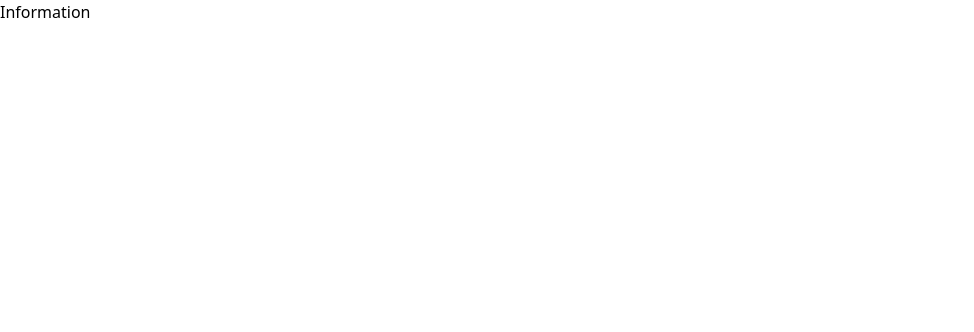
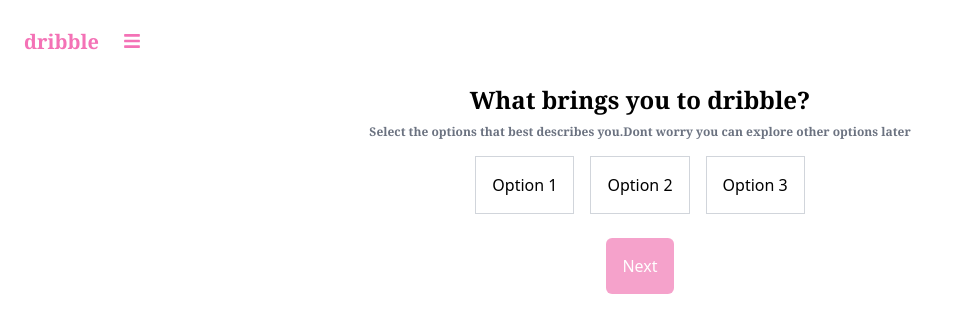
Before and after one commit to ShoveetSingh/InternshipAssignment1, a React (Vite) app: page /Information in a window 1280 px wide. Shown: the top 332 px of the page, without its empty margins (0-974 px from the left). Built offline with nearby package versions, Linux system fonts and the light colour scheme.

Commit message:
Second last Commit

```diff
--- a/src/components/Information.jsx
+++ b/src/components/Information.jsx
@@ -1,8 +1,63 @@
-import React from 'react'
+import React,{useState} from 'react'
+import { FaBars } from 'react-icons/fa'
+import { useNavigate } from 'react-router-dom'
 
 const Information = () => {
+
+  const [selectedOption, setSelectedOption] = useState(null);
+
+  const handleOptionClick = (option) => {
+    setSelectedOption(option);
+  };
+
+
+  const navigate = useNavigate();
+
+  const handleClick = () => {
+    if (selectedOption) {
+      navigate('/Verify');
+    }
+  }
+
   return (
-    <div>Information</div>
+    <div>
+        <div className= "flex flex-row px-6 py-6">
+        <h1 className="font-serif text-xl text-pink-400 font-semibold py-1">dribble</h1>
+        <div className="px-6 py-2">
+        <FaBars className="text-pink-400 text-lg"/>
+        </div>
+        </div>
+        <div className="flex flex-col justify-center items-center">
+          <h1 className="font-bold text-2xl font-serif">What brings you to dribble?</h1>
+          <p1 className="font-serif font-semibold text-xs text-gray-500 py-2">Select the options that best describes you.Dont worry you can explore other options later</p1>
+        </div>
+        <div className="flex flex-col justify-center">
+          <div className='flex flex-row justify-center items-center'>
+      {[1, 2, 3].map((option) => (
+        <div
+          key={option}
+          className={`option p-4 m-2 border border-gray-300 cursor-pointer ${
+            selectedOption === option ? 'border-pink-400' : ''
+          }`}
+          onClick={() => handleOptionClick(option)}
+        >
+          Option {option}
+        </div>
+      ))}
+      </div>
+      <div className=" flex justify-center items-center">
+      <button
+        className={` py-4 px-4 mt-4 rounded-md text-white bg-pink-500 ${
+          selectedOption ? 'bg-pink-500' : 'opacity-50  cursor-not-allowed bg-gray-300'
+        }`}
+        onClick={handleClick}
+        // disabled={!selectedOption}
+      >
+        Next
+      </button>
+      </div>
+    </div>
+    </div>
   )
 }
 
--- a/src/components/Profile.jsx
+++ b/src/components/Profile.jsx
@@ -42,14 +42,20 @@
         <h1 className="font-bold text-lg font-serif">Add your location</h1>
         <input type="text" className="border-2 border-gray-300 rounded-md m-2 px-4 py-2" required/>
         <div className="flex flex-row p-2">
-        <button
-        onClick={() => {window.location.href = '/Information'}}
-         className="border-2 px-10 py-2  bg-pink-600 text-white  m-2 rounded-md font-semibold">
+        <button onClick={() => {window.location.href = '/Information'}}
+         className=
+         {`border-2 px-10 py-2  bg-pink-600 text-white  m-2 rounded-md font-semibold
+         ${
+          selectedImage ? 'bg-pink-600' : 'opacity-50 cursor-not-allowed'
+         }
+
+         `}>
           Next
           </button>
         <h1 className="text-gray-400 font-serif text-sm py-4">or press
         <Link to='/Signup' className="text-pink-500"> to return</Link>
         </h1>
+
         </div>
         </div>
       </div>
```
